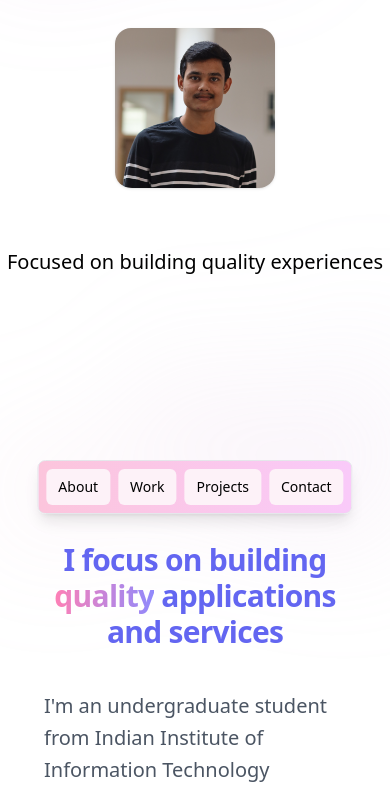
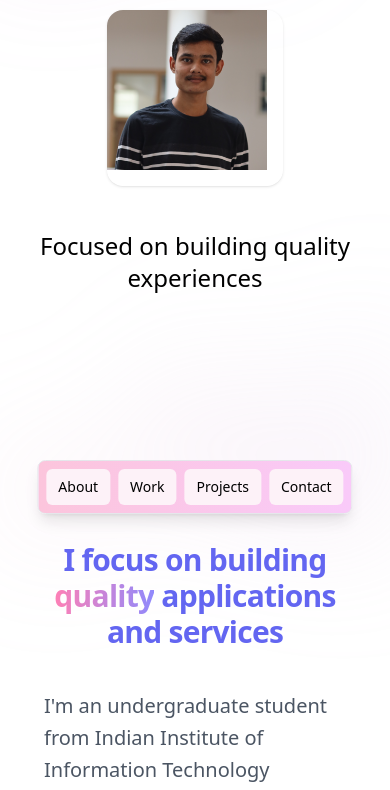
Before and after one commit to venkataRahulbabu/Portfolio, a website built with Vite: page index.html in a window 390 px wide. Shown: the part 310-1100 px from the top of the page. Built offline with nearby package versions, Linux system fonts and the light colour scheme.

Commit message:
Update index.html

```diff
--- a/index.html
+++ b/index.html
@@ -76,14 +76,14 @@
                     V Rahul Babu</span>
             </h1>
             <div
-                class="rounded-2xl shadow h-40 w-40 lg:h-52 lg:w-52 absolute left-1/2 top-20 -translate-x-1/2 overflow-hidden md:-mt-10">
+                class="rounded-2xl shadow h-44 w-44 lg:h-52 lg:w-52 absolute left-1/2 top-20 -translate-x-1/2 overflow-hidden md:-mt-10">
                 <img alt="profile-photo" loading="lazy" width="320" height="320" decoding="async" data-nimg="1"
                     class="object-cover h-40 w-40 lg:h-52 lg:w-52 group-hover:scale-110 transition duration-700 ease-in-out bg-gray-50"
                     style="color:transparent" src="/images/profile.png">
             </div>
         </div>
 
-        <p class="lg:hidden text-xl sm:text-2xl text-muted-foreground text-center font-medium mt-20 sm:mt-10">Focused on
+        <p class="lg:hidden text-2xl text-muted-foreground text-center font-medium mt-20 sm:mt-10">Focused on
             building quality
             experiences</p>
         <p class="hidden lg:block absolute bottom-8 left-8 lg:text-xl md:text-lg font-medium text-muted-foreground">
```
